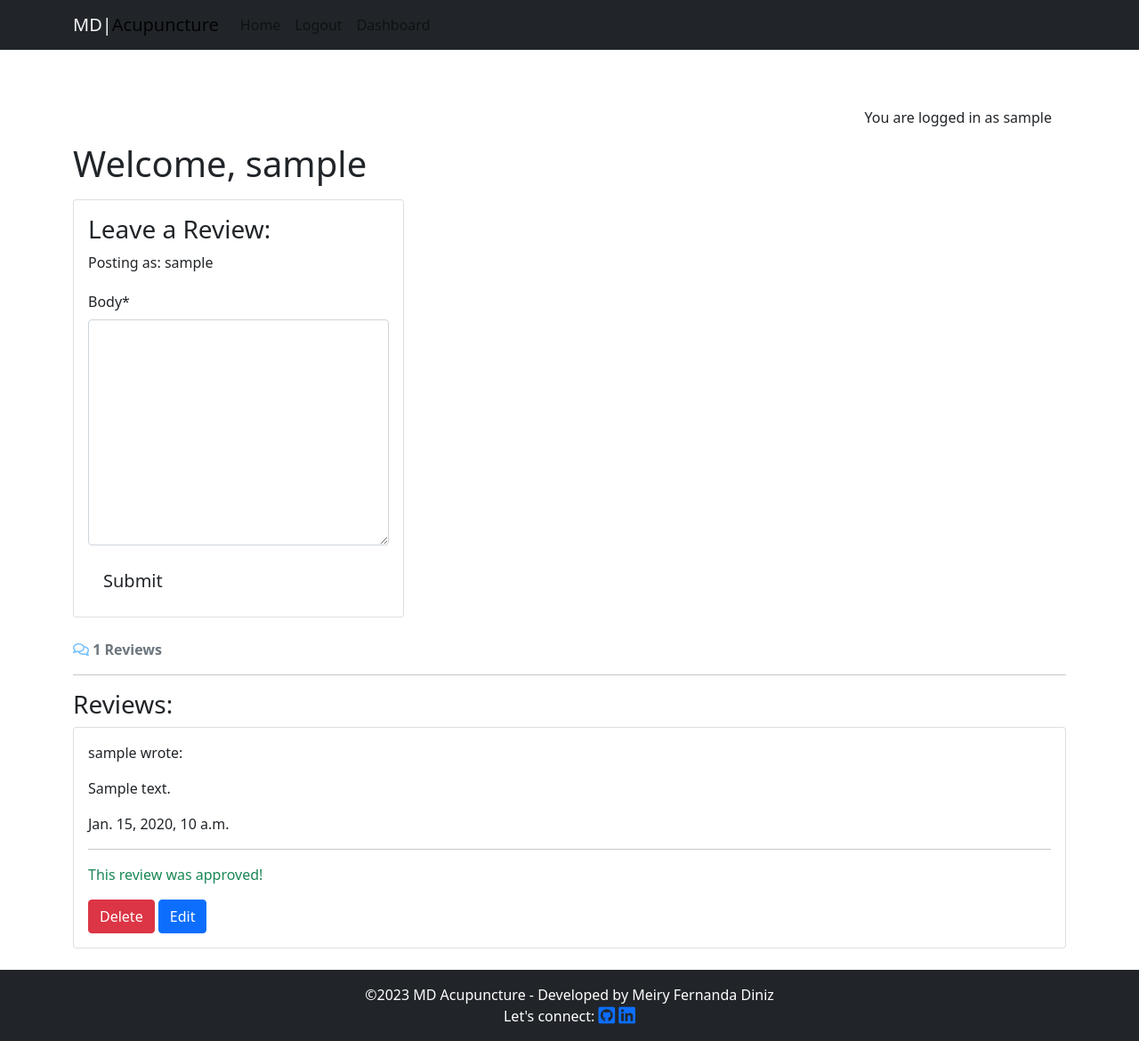
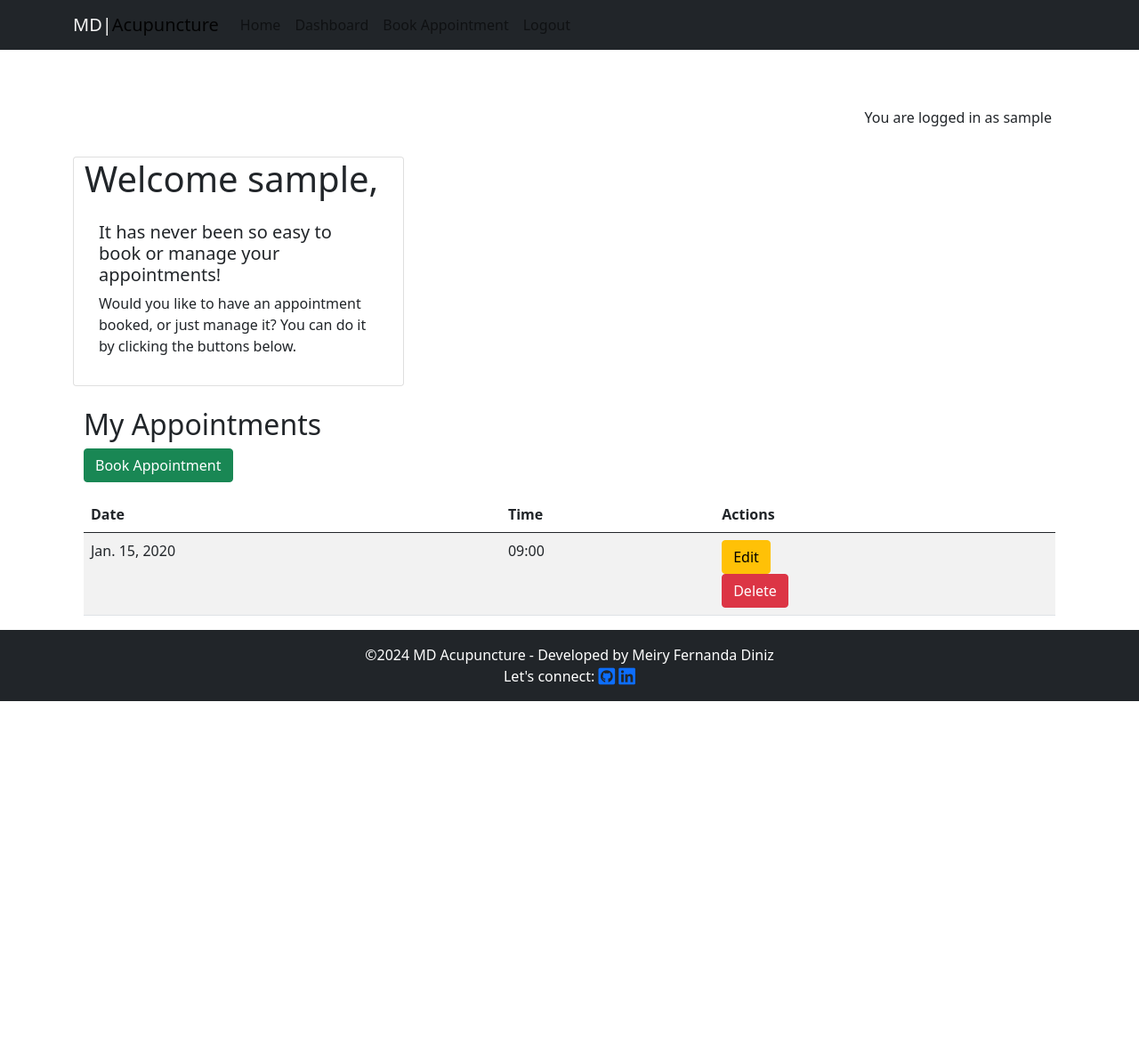
Before and after one commit to MeiryDiniz/md-acupuncture, a Django app: page /patients/ in a window 1280 px wide. Shown: the whole page at 89% size. After the commit the page ends 788 px from the top, so only its background shows below. Run offline with Django 5.2, Linux system fonts and the light colour scheme; a user stored in the database is signed in; tables that the repository leaves empty hold one stand-in row (values such as "Sample post"); some libraries are stand-ins or nearby versions.

Commit message:
Have views.py, urls.py and content updated.

```diff
--- a/booking/forms.py
+++ b/booking/forms.py
@@ -1,7 +1,8 @@
-from .models import Review
 from django import forms
+from .models import Schedule
 
-class ReviewForm(forms.ModelForm):
+
+class ScheduleForm(forms.ModelForm):
     class Meta:
-        model = Review
-        fields = ('body',)
+        model = Schedule
+        fields = ('date', 'time')
--- a/booking/templates/booking/patients.html
+++ b/booking/templates/booking/patients.html
@@ -3,93 +3,58 @@
 {% load crispy_forms_tags %}
 
 {% block content %}
-<h1>Welcome, {{ user.username }}</h1>
+<!-- User welcome -->
+<div class="container-fluid">
+    <div class="row">
+        <div class="col-12 col-sm-6 col-md-4 card mb-4 mt-3">
+            <h1>Welcome {{ user.username }},</h1>
+            <div class="card-body">
+                {% if user.is_authenticated %}
+                <h5>It has never been so easy to book or manage your appointments!</h5>
+                <p>Would you like to have an appointment booked, or just manage it? You can do it by clicking the
+                    buttons below.</p>
 
-<!-- Creating New Comments -->
-<div class="col-md-4 card mb-4 mt-3">
-    <div class="card-body">
-        {% if user.is_authenticated %}
-        <h3>Leave a Review:</h3>
-        <p>Posting as: {{ user.username }}</p>
-        <form id="reviewForm" method="post" action="" style="margin-top: 1.3em;">
-            {% csrf_token %}
-            {{ form|crispy }}
-            <button id="submitButton" type="submit" class="btn btn-signup btn-lg">Submit</button>
-        </form>
-        {% else %}
-        <p>Log in to leave a review</p>
-        {% endif %}
-    </div>
-</div>
-
-<!-- Displaying count of comments -->
-<div class="row">
-    <div class="col-12">
-        <strong class="text-secondary">
-            <i class="far fa-comments" style="color: #74C0FC;"></i> {{ review_count }} Reviews
-        </strong>
-    </div>
-    <div class="col-12">
-        <hr>
-    </div>
-</div>
-
-<!-- Displaying Comments -->
-<div class="row">
-    <div class="col-12">
-        <h3>Reviews:</h3>
-        {% for review in reviews %}
-        <div class="card mb-4 {% if not review.approved and review.author == user %}faded{% elif not review.approved %} d-none{% endif %}">
-            <div class="card-body">
-                <p class="font-weight-bold">
-                    {{ review.author }}
-                    <span class="font-weight-normal">
-                    </span> wrote:
-                </p>
-                <div id="review{{ review.id }}">
-                    {{ review.body|linebreaks }}
-                    {{ review.created_on }}
-                </div>
-                <hr>
-                {% if review.approved %}
-                <p class="text-success">
-                    This review was approved!
-                </p>
-                {% elif not review.approved and review.author == user %}
-                <p class="text-danger">
-                    This review is awaiting approval
-                </p>
                 {% endif %}
-                {% if user.is_authenticated and review.author == user %}
-                <button class="btn btn-danger btn-delete" review_id="{{ review.id }}">Delete</button>
-                <button class="btn btn-primary btn-edit" review_id="{{ review.id }}">Edit</button>
-                {% endif %}
-            </div>
-        </div>
-        {% endfor %}
-    </div>
-</div>
-
-<!-- Delete confirmation modal -->
-<div class="modal fade" id="deleteModal" tabindex="-1" aria-labelledby="deleteModalLabel" aria-hidden="true">
-    <div class="modal-dialog">
-        <div class="modal-content">
-            <div class="modal-header">
-                <h5 class="modal-title" id="deleteModalLabel">Delete Review?</h5>
-                <button type="button" class="btn-close" data-bs-dismiss="modal" aria-label="Close"></button>
-            </div>
-            <div class="modal-body">
-                Are you sure you want to delete your review? This action cannot be undone.
-            </div>
-            <div class="modal-footer">
-                <button type="button" class="btn btn-secondary" data-bs-dismiss="modal">Close</button>
-                <a id="deleteConfirm" href="#" class="btn btn-danger">Delete</a>
             </div>
         </div>
     </div>
 </div>
+<!-- Displaying Appointments -->
+<div class="container">
+    <h2>My Appointments</h2>
+    <a href="{% url 'book_appointment' %}" class="btn btn-success mb-3">Book Appointment</a>
+    <table class="table table-striped">
+        <thead>
+            <tr>
+                <th>Date</th>
+                <th>Time</th>
+                <th>Actions</th>
+            </tr>
+        </thead>
+        <tbody>
+            {% for appointment in appointments %}
+            <tr>
+                <td>{{ appointment.date }}</td>
+                <td>{{ appointment.time }}</td>
+                <td>
+                    <a href="{% url 'edit_appointment' appointment.id %}" class="btn btn-warning">Edit</a>
+                    <!-- <a href="{% url 'delete_appointment' appointment.id %}" class="btn btn-danger">Delete</a> -->
+                    <form id="deleteForm{{ appointment.id }}" method="post"
+                        action="{% url 'delete_appointment' appointment.id %}">
+                        {% csrf_token %}
+                        <input type="hidden" name="appointment_id" value="{{ appointment.id }}">
+                        <button type="button" class="btn btn-danger"
+                            onclick="confirmDelete({{ appointment.id }})">Delete</button>
+                    </form>
+                </td>
+            </tr>
+            {% endfor %}
+        </tbody>
+    </table>
+</div>
+
 {% endblock %}
 
 {% block extras %}
-<script src="{% static 'js/reviews.js' %}"></script>
+<script src="{% static 'js/booking.js' %}"></script>
 {% endblock %}
--- a/booking/urls.py
+++ b/booking/urls.py
@@ -1,11 +1,10 @@
 from django.urls import path
 from . import views
-
-# app_name = 'booking'
 
 urlpatterns = [
     path('', views.HomePage.as_view(), name='home'),
     path('patients/', views.patients_page, name='patients_page'),
-    path('patients/edit_review/<int:review_id>/', views.edit_review, name='edit_review'),
-    path('patients/delete_review/<int:review_id>/', views.delete_review, name='delete_review'),
+    path('booking/', views.book_appointment, name='book_appointment'),
+    path('edit/<int:id>/', views.edit_appointment, name='edit_appointment'),
+    path('delete/<int:id>/', views.delete_appointment, name='delete_appointment'),
 ]
--- a/booking/views.py
+++ b/booking/views.py
@@ -1,83 +1,58 @@
-from django.shortcuts import get_object_or_404, render, reverse
+from django.views.generic import TemplateView
+from django.shortcuts import render, get_object_or_404, redirect
 from django.views import generic
-from .models import Review
-from .forms import ReviewForm
+from .models import Schedule
+from .forms import ScheduleForm
 from django.contrib.auth.decorators import login_required
-from django.shortcuts import redirect
 from django.contrib import messages
-from django.http import HttpResponseRedirect
+# from django.http import HttpResponseRedirect
 # from django.http import HttpResponse
 
 # Class view to have reviews displayed on the home page.
-class HomePage(generic.ListView):
-    queryset = Review.objects.filter(approved=True).order_by('-created_on')[:3]
+class HomePage(TemplateView):
     template_name = "booking/index.html"
 
 
-# Function view to have reviews displayed on the dashboard page.
 @login_required
 def patients_page(request):
-    reviews = Review.objects.filter(author=request.user).order_by("-created_on")
-    review_count = reviews.count()
+    appointments = Schedule.objects.filter(user=request.user)
+    return render(request, 'booking/patients.html', {'appointments': appointments})
+
+
+@login_required
+def book_appointment(request):
     if request.method == 'POST':
-        form = ReviewForm(request.POST)
+        form = ScheduleForm(request.POST)
         if form.is_valid():
-            review = form.save(commit=False)
-            review.author = request.user
-            review.save()
-            messages.add_message(
-                request, messages.SUCCESS,
-                'Your review has being successfuly submitted and is awaiting approval!'
-            )
+            appointment = form.save(commit=False)
+            appointment.user = request.user
+            appointment.save()
+            messages.success(request, 'Appointment booked successfully.')
             return redirect('patients_page')
     else:
-        form = ReviewForm()
+        form = ScheduleForm()
 
-    return render(
-        request,
-        "booking/patients.html",
-        {
-            "reviews": reviews,
-            "review_count": review_count,
-            "form": form,
-        },
-    )
+    return render(request, 'booking/bookings.html', {'form': form})
 
+@login_required
+def edit_appointment(request, id):
+    appointment = get_object_or_404(Schedule, id=id)
+    if request.method == 'POST':
+        form = ScheduleForm(request.POST, instance=appointment)
+        if form.is_valid():
+            form.save()
+            messages.success(request, 'Appointment updated successfully.')
+            return redirect('patients_page')
+    else:
+        form = ScheduleForm(instance=appointment)
 
-def edit_review(request, review_id):
+    return render(request, 'booking/bookings.html', {'form': form})
 
-    review = get_object_or_404(Review, id=review_id)
-
-    if request.method == "POST":
-
-        review_form = ReviewForm(data=request.POST, instance=review)
-
-        if review_form.is_valid() and review.author == request.user:
-            review = review_form.save(commit=False)
-            review.approved = False
-            review.save()
-            messages.add_message(request, messages.SUCCESS, 'Review Updated!')
-        else:
-            messages.add_message(request, messages.ERROR, 'Error updating review!')
-
-        return HttpResponseRedirect(reverse('patients_page'))
-
-    else:
-        review_form = ReviewForm(instance=review)
-
-    return render(request, 'your_template_path/edit_review.html', {'form': review_form})
-
-
-def delete_review(request, review_id):
-    review = get_object_or_404(Review, id=review_id)
-
-    if request.method == "POST":
-        if review.author == request.user:
-            review.delete()
-            messages.add_message(request, messages.SUCCESS, 'Review Deleted!')
-        else:
-            messages.add_message(request, messages.ERROR, 'Error deleting review. You can only delete your own comments!')
-
-        return HttpResponseRedirect(reverse('patients_page'))
-
-    return redirect('patients_page')
+@login_required
+def delete_appointment(request, id):
+    appointment = Schedule.objects.get(id=id)
+    if request.method == 'POST':
+        appointment.delete()
+        messages.success(request, 'Appointment deleted successfully.')
+        return redirect('patients_page')
+    return render(request, 'confirm_delete.html', {'appointment': appointment})
--- a/clinic_system/settings.py
+++ b/clinic_system/settings.py
@@ -28,7 +28,7 @@ TEMPLATES_DIR = os.path.join(BASE_DIR, 'templates')
 SECRET_KEY = 'django-insecure-5)3k*s!ca+_ir6y*1#9-v%p(xr8fivmv9b2r_#l09)5oxs!u(+'
 
 # SECURITY WARNING: don't run with debug turned on in production!
-DEBUG = False
+DEBUG = True
 
 ALLOWED_HOSTS = ['8000-meirydiniz-mdacupunctur-tgv82qluz0w.ws.codeinstitute-ide.net',
                  '.herokuapp.com']
@@ -151,7 +151,7 @@ USE_TZ = True
 # https://docs.djangoproject.com/en/5.0/howto/static-files/
 
 STATIC_URL = 'static/'
-STATICFILES_DIRS = [os.path.join(BASE_DIR, 'static'), ]
+STATICFILES_DIRS = [os.path.join(BASE_DIR, 'static')]
 STATIC_ROOT = os.path.join(BASE_DIR, 'staticfiles')
 
 # Default primary key field type
--- a/clinic_system/urls.py
+++ b/clinic_system/urls.py
@@ -16,6 +16,8 @@ Including another URLconf
 """
 from django.contrib import admin
 from django.urls import path, include
+from django.conf import settings
+from django.conf.urls.static import static
 # from booking import views as booking_views
 
 urlpatterns = [
@@ -24,3 +26,8 @@ urlpatterns = [
     # path('', booking_views.home, name='home'),
     path('admin/', admin.site.urls),
 ]
+
+
+# Serve static files during development
+if settings.DEBUG:
+    urlpatterns += static(settings.STATIC_URL, document_root=settings.STATIC_ROOT)
--- /dev/null
+++ b/static/js/booking.js
@@ -0,0 +1,5 @@
+function confirmDelete(appointmentId) {
+    if (confirm('Are you sure you want to delete this appointment?')) {
+        document.getElementById('deleteForm' + appointmentId).submit();
+    }
+}
--- a/static/js/reviews.js
+++ /dev/null
@@ -1,28 +0,0 @@
-const editButtons = document.getElementsByClassName("btn-edit");
-const reviewText = document.getElementById("id_body");
-const reviewForm = document.getElementById("reviewForm");
-const submitButton = document.getElementById("submitButton");
-/** Delete button */
-const deleteModal = new bootstrap.Modal(document.getElementById("deleteModal"));
-const deleteButtons = document.getElementsByClassName("btn-delete");
-const deleteConfirm = document.getElementById("deleteConfirm");
-
-
-for (let button of editButtons) {
-    button.addEventListener("click", (e) => {
-        let reviewId = e.target.getAttribute("review_id");
-        let reviewContent = document.getElementById(`review${reviewId}`).innerText;
-        reviewText.value = reviewContent;
-        submitButton.innerText = "Update";
-        reviewForm.setAttribute("action", `/patients/edit_review/${reviewId}/`);
-    });
-}
-
-
-for (let button of deleteButtons) {
-    button.addEventListener("click", (e) => {
-      let reviewId = e.target.getAttribute("review_id");
-      deleteConfirm.href = `/patients/delete_review/${reviewId}`;
-      deleteModal.show();
-    });
-  }
--- a/templates/base.html
+++ b/templates/base.html
@@ -46,12 +46,15 @@
                     </li>
                     {% if user.is_authenticated %}
                     <li class="nav-item">
+                        <a class="nav-link {% if request.path == patients_page %}active{% endif %}" aria-current="page"
+                            href="{% url 'patients_page' %}">Dashboard</a>
+                    </li>
+                    <li class="nav-item">
+                        <a class="nav-link" aria-current="page" href="{% url 'book_appointment' %}">Book Appointment</a>
+                    </li>
+                    <li class="nav-item">
                         <a class="nav-link {% if request.path == logout_url %}active{% endif %}" aria-current="page"
                             href="{% url 'account_logout' %}">Logout</a>
-                    </li>
-                    <li class="nav-item">
-                        <a class="nav-link {% if request.path == patients_page %}active{% endif %}" aria-current="page"
-                            href="{% url 'patients_page' %}">Dashboard</a>
                     </li>
                     {% else %}
                     <li class="nav-item">
@@ -93,7 +96,7 @@
     </div>
     <footer class="bg-dark text-center">
         <div class="container py-3">
-            <p class="m-0 text-center text-white">&copy;2023 MD Acupuncture - Developed by Meiry Fernanda Diniz</p>
+            <p class="m-0 text-center text-white">&copy;2024 MD Acupuncture - Developed by Meiry Fernanda Diniz</p>
             <p class="m-0 text-center text-white">Let's connect: <a href="https://github.com/MeiryDiniz" target="_blank"
                     rel="noopener" aria-label="Visit my perfil on Github"><i class="fab fa-github-square fa-lg"></i></a>
                 <a href="https://www.linkedin.com/in/meiry-fernanda-diniz-1041b6254/" target="_blank" rel="noopener"
```
Also changed, not shown: booking/templates/booking/bookings.html (added, +22 -0 lines), booking/templates/booking/index.html (+3 -17 lines), 1 other file.
